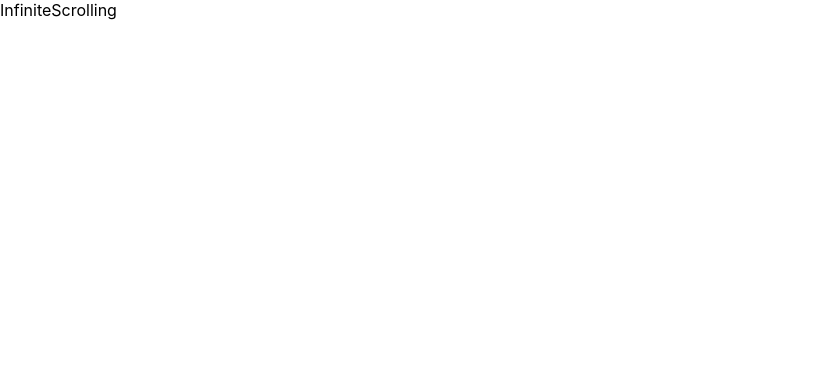
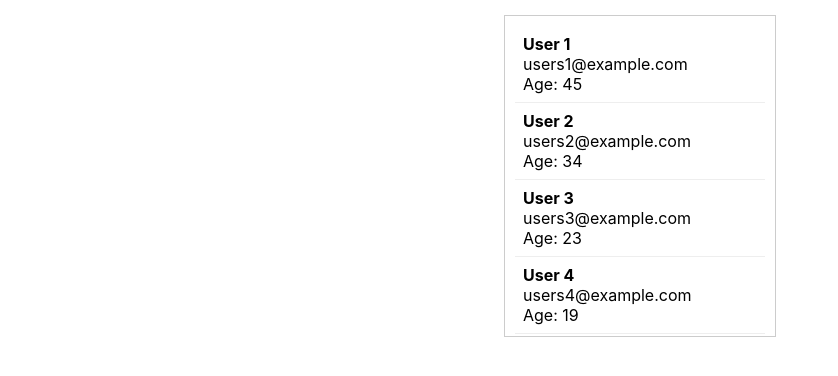
Before and after one commit to patelsweta2/React-Practice, a React (Create React App) app: page / in a window 1280 px wide. Shown: the top 376 px of the page, without its empty margins (0-838 px from the left). Built offline with nearby package versions, Linux system fonts and the light colour scheme.

Commit message:
complete infinite scroll fun

```diff
--- a/src/component/medium/infiniteScrolling/InfiniteScrolling.jsx
+++ b/src/component/medium/infiniteScrolling/InfiniteScrolling.jsx
@@ -1,17 +1,84 @@
-import React from "react";
+import React, { useEffect, useRef, useState } from "react";
 
 const InfiniteScrolling = () => {
-  const data = [];
-  for (let i = 0; i <= 100; i++) {
-    data.push({
+  const scrollRef = useRef();
+  const [data, setData] = useState([]);
+  const [visibleData, setVisibleData] = useState([]);
+  const [hasMore, setHasMore] = useState(true);
+  const itemsPerPage = 12;
+  const [page, setPage] = useState(1);
+
+  // Generate fake data once
+  useEffect(() => {
+    const users = [];
+    for (let i = 1; i <= 200; i++) {
+      users.push({
         id: i,
         name: `User ${i}`,
         email: `users${i}@example.com`,
         age: Math.floor(Math.random() * 30) + 18,
       });
     }
-  console.log("data", data);
-  return <div>InfiniteScrolling</div>;
+    setData(users);
+    setVisibleData(users.slice(0, itemsPerPage));
+  }, []);
+
+  // Handle scroll event
+  const handleScroll = () => {
+    const element = scrollRef.current;
+    if (element.scrollTop + element.clientHeight >= element.scrollHeight - 10) {
+      loadMore();
+    }
+  };
+
+  // Load next batch
+  const loadMore = () => {
+    if (!hasMore) return;
+
+    const nextPage = page + 1;
+    const start = page * itemsPerPage;
+    const end = start + itemsPerPage;
+    const moreItems = data.slice(start, end);
+
+    if (moreItems.length === 0) {
+      setHasMore(false);
+    } else {
+      setVisibleData((prev) => [...prev, ...moreItems]);
+      setPage(nextPage);
+    }
+  };
+
+  return (
+    <div>
+      <div
+        ref={scrollRef}
+        onScroll={handleScroll}
+        style={{
+          maxHeight: "300px",
+          overflowY: "auto",
+          width: "250px",
+          margin: "15px auto",
+          padding: "10px",
+          border: "1px solid #ccc",
+        }}
+      >
+        {visibleData.map((user) => (
+          <div
+            key={user.id}
+            style={{
+              padding: "8px",
+              borderBottom: "1px solid #eee",
+            }}
+          >
+            <strong>{user.name}</strong>
+            <div>{user.email}</div>
+            <div>Age: {user.age}</div>
+          </div>
+        ))}
+        {!hasMore && <p style={{ textAlign: "center" }}>No more users</p>}
+      </div>
+    </div>
+  );
 };
 
 export default InfiniteScrolling;
```
Lines whose indentation alone changed are shown as unchanged.
